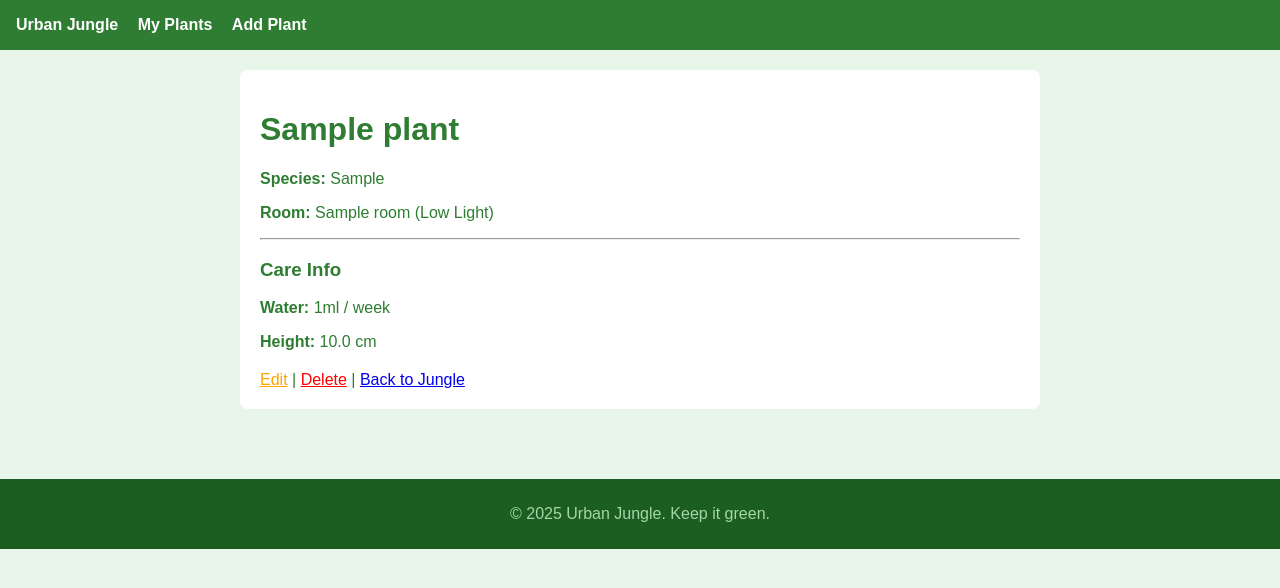
After one commit to lowrybg/urban_jungle, a Django app: page /plant/1/ in a window 1280 px wide. The commit adds this page. Shown: the top 588 px of the page. Run offline with Django 5.2, Linux system fonts and the light colour scheme; tables that the repository leaves empty hold one stand-in row (values such as "Sample post").

Commit message:
implement detail view and custom validator

```diff
--- a/plants/models.py
+++ b/plants/models.py
@@ -1,4 +1,7 @@
 from django.db import models
+
+from plants.validators import validate_start_with_capital
+
 
 class Room(models.Model):
     SUNLIGHT_CHOICES = [
@@ -14,7 +17,9 @@ class Room(models.Model):
         return self.name
 
 class Plant(models.Model):
-    name = models.CharField(max_length=100)
+    name = models.CharField(max_length=100,
+                            validators=[validate_start_with_capital]
+                            )
     species = models.CharField(max_length=100, blank=True)
 
     height_cm = models. FloatField(help_text="Height in centimeters")
--- a/plants/templates/plants/catalog.html
+++ b/plants/templates/plants/catalog.html
@@ -14,7 +14,7 @@
                     <a href="{% url 'edit_plant' plant.pk %}" style="color: orange; margin-right: 10px;">Edit</a>
                     <a href="{% url 'delete_plant' plant.pk %}" style="color: red;">Delete</a>
                 </div>
-                <a href="#" style="color: #2e7d32; text-decoration: none;">See Care Tips &rarr;</a>
+                <a href="{% url 'detail_plant' plant.pk %}" style="color: #2e7d32; text-decoration: none;">See Details &rarr;</a>
             </div>
         {% empty %}
             <p>No plants yet. Go to Admin to add some!</p>
--- /dev/null
+++ b/plants/templates/plants/detail_plant.html
@@ -0,0 +1,19 @@
+{% extends 'base.html' %}
+{% block content %}
+    <div style="background: white; padding: 20px; border-radius: 8px;">
+        <h1>{{ plant.name }}</h1>
+        <p><strong>Species:</strong> {{ plant.species }}</p>
+        <p><strong>Room:</strong> {{ plant.room.name }} ({{ plant.room.get_light_level_display }})</p>
+        <hr>
+
+        <h3>Care Info</h3>
+        <p><strong>Water:</strong> {{ plant.water_needs_ml }}ml / week</p>
+        <p><strong>Height:</strong> {{ plant.height_cm }} cm</p>
+
+        <div style="margin-top: 20px;">
+            <a href="{% url 'edit_plant' plant.pk %}" style="color: orange;">Edit</a> |
+            <a href="{% url 'delete_plant' plant.pk %}" style="color: red;">Delete</a> |
+            <a href="{% url 'catalog' %}">Back to Jungle</a>
+        </div>
+    </div>
+{% endblock %}
--- a/plants/urls.py
+++ b/plants/urls.py
@@ -1,9 +1,10 @@
 from django.urls import path
-from .views import PlantListView, PlantCreateView, PlantUpdateView, PlantDeleteView
+from .views import PlantListView, PlantCreateView, PlantUpdateView, PlantDeleteView, PlantDetailView
 
 urlpatterns = [
     path('catalog/', PlantListView.as_view(), name='catalog'),
     path('create/', PlantCreateView.as_view(), name='create_plant'),
     path('edit/<int:pk>/', PlantUpdateView.as_view(), name='edit_plant'),
     path('delete/<int:pk>/', PlantDeleteView.as_view(), name='delete_plant'),
+    path('plant/<int:pk>/', PlantDetailView.as_view(), name='detail_plant'),
 ]
--- /dev/null
+++ b/plants/validators.py
@@ -0,0 +1,5 @@
+from django.core.exceptions import ValidationError
+
+def validate_start_with_capital(value):
+    if not value[0].isupper():
+        raise ValidationError("Plant name must start with a capital letter!")
--- a/plants/views.py
+++ b/plants/views.py
@@ -1,5 +1,5 @@
 from django.urls import reverse_lazy
-from django.views.generic import ListView, CreateView, UpdateView, DeleteView
+from django.views.generic import ListView, CreateView, UpdateView, DeleteView, DetailView
 
 from .forms import PlantForm
 from .models import Plant
@@ -26,3 +26,9 @@ class PlantDeleteView(DeleteView):
     model = Plant
     template_name = 'plants/delete_plant.html'
     success_url = reverse_lazy('catalog')
+
+
+class PlantDetailView(DetailView):
+    model = Plant
+    template_name = 'plants/detail_plant.html'
+    context_object_name = 'plant'
```
Also changed, not shown: plants/migrations/0002_alter_plant_name.py (added).
